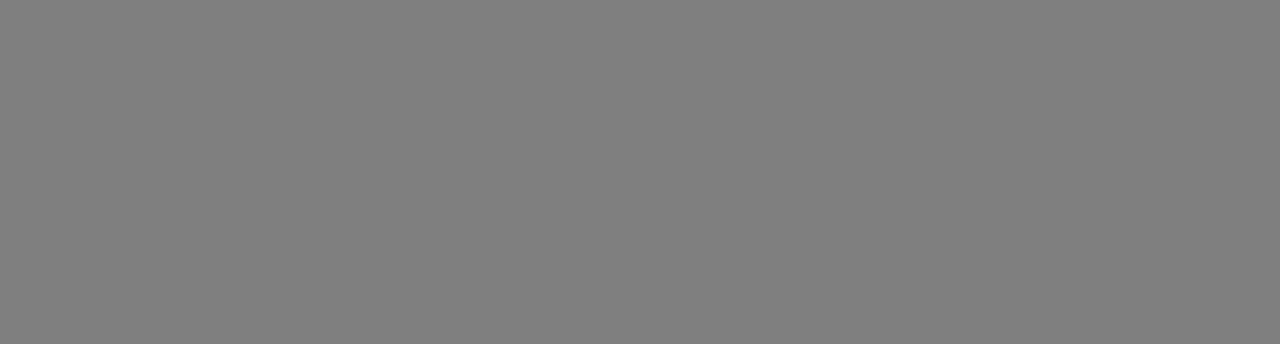
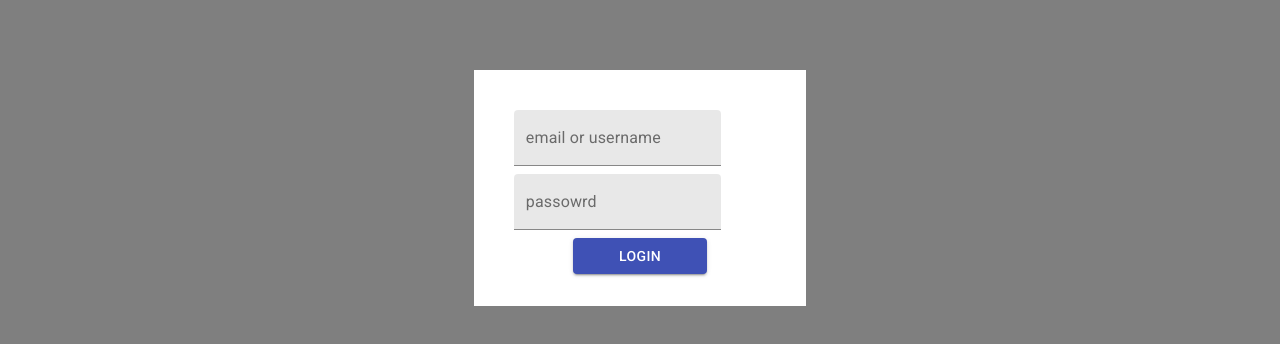
Before and after one commit to oussamaghrib/pickaboo, a React (Create React App) app in the folder frontend/: page / in a window 1280 px wide. Both pictures are taken after a click on the button "LOGIN". Shown: the part 212-556 px from the top of the page. Built offline with nearby package versions, Linux system fonts and the light colour scheme; no server answers.

Commit message:
a model shows up when clicking on login modal and you can see a hardcoded login info in the log

```diff
--- a/frontend/package.json
+++ b/frontend/package.json
@@ -8,6 +8,7 @@
     "@testing-library/jest-dom": "^5.14.1",
     "@testing-library/react": "^11.2.7",
     "@testing-library/user-event": "^12.8.3",
+    "@types/react-transition-group": "^4.4.2",
     "axios": "^0.21.1",
     "react": "^17.0.2",
     "react-dom": "^17.0.2",
--- /dev/null
+++ b/frontend/src/components/LoginForm.js
@@ -0,0 +1,39 @@
+import React from 'react';
+import {makeStyles} from '@material-ui/core/styles';
+import TextField from '@material-ui/core/TextField';
+import Button from '@material-ui/core/Button';
+
+const useStyles = makeStyles((theme) => ({
+  root: {
+    '& > *': {
+      margin: theme.spacing(1),
+      width: '25ch',
+      display: "block"
+    }
+  },
+  formStyle: {
+    backgroundColor: "white",
+    padding: '2em'
+  },
+  buttonClass: {
+    margin: "auto",
+    width: "50%",
+  }
+}));
+
+export default function LoginForm(props) {
+  const classes = useStyles();
+
+  console.log(props)
+  return (
+    <div className={classes.formStyle}>
+      <form className={classes.root} noValidate autoComplete="off" onSubmit={props.handelLogin}>
+        <TextField id="filled-basic" label="email or username" variant="filled" />
+        <TextField id="filled-basic" label="passowrd" variant="filled" type="password" />
+        <Button type="submit" className={classes.buttonClass} variant="contained" color="primary">
+          login
+        </Button>
+      </form>
+    </div>
+  );
+}
--- a/frontend/src/components/LoginModal.js
+++ b/frontend/src/components/LoginModal.js
@@ -0,0 +1,44 @@
+import React from 'react';
+import {makeStyles} from '@material-ui/core/styles';
+import Modal from '@material-ui/core/Modal';
+import Backdrop from '@material-ui/core/Backdrop';
+import Fade from '@material-ui/core/Fade';
+import LoginForm from './LoginForm'
+
+const useStyles = makeStyles((theme) => ({
+  modal: {
+    display: 'flex',
+    alignItems: 'center',
+    justifyContent: 'center',
+  },
+  paper: {
+    backgroundColor: theme.palette.background.paper,
+    border: '2px solid #000',
+    boxShadow: theme.shadows[5],
+    padding: theme.spacing(2, 4, 3),
+  },
+}));
+
+export default function LoginModal(props) {
+  const classes = useStyles();
+
+  const handelLogin = props.handelLogin
+  return (
+    <Modal
+      aria-labelledby="transition-modal-title"
+      aria-describedby="transition-modal-description"
+      className={classes.modal}
+      open={props.open}
+      onClose={props.onClose}
+      closeAfterTransition
+      BackdropComponent={Backdrop}
+      BackdropProps={{
+        timeout: 500,
+      }}
+    >
+      <Fade in={props.open}>
+        <LoginForm handelLogin={handelLogin} />
+      </Fade>
+    </Modal>
+  );
+}
--- a/frontend/src/components/NavBar.js
+++ b/frontend/src/components/NavBar.js
@@ -6,24 +6,10 @@ import Typography from '@material-ui/core/Typography';
 import Button from '@material-ui/core/Button';
 import IconButton from '@material-ui/core/IconButton';
 import MenuIcon from '@material-ui/icons/Menu';
-import Modal from '@material-ui/core/Modal';
+import LoginModal from './LoginModal'
 import loginService from '../services/login'
 
 
-function rand() {
-  return Math.round(Math.random() * 20) - 10;
-}
-
-function getModalStyle() {
-  const top = 50 + rand();
-  const left = 50 + rand();
-
-  return {
-    top: `${top}%`,
-    left: `${left}%`,
-    transform: `translate(-${top}%, -${left}%)`,
-  };
-}
 
 
 const useStyles = makeStyles((theme) => ({
@@ -36,31 +22,22 @@ const useStyles = makeStyles((theme) => ({
   title: {
     flexGrow: 1,
   },
-  paper: {
-    position: 'absolute',
-    width: 400,
-    backgroundColor: theme.palette.background.paper,
-    border: '2px solid #000',
-    boxShadow: theme.shadows[5],
-    padding: theme.spacing(2, 4, 3),
-  },
 }));
 
 export default function ButtonAppBar() {
 
-  // modal style and state
-  const [modalStyle] = React.useState(getModalStyle);
   const [open, setOpen] = React.useState(false);
 
   const classes = useStyles();
 
-  //handle the oppening and closing of the modal
   const handleOpen = () => {
     setOpen(true);
+    console.log("you opened it")
   };
 
   const handleClose = () => {
     setOpen(false);
+    console.log("you closed it")
   };
 
   const handelLogin = async (e) => {
@@ -76,12 +53,6 @@ export default function ButtonAppBar() {
     console.log(user)
   }
 
-  const body = (
-    <div>
-
-      <Modal />
-    </div>
-  );
 
   return (
     <div className={classes.root}>
@@ -99,14 +70,7 @@ export default function ButtonAppBar() {
           <Button color="inherit">Signup</Button>
         </Toolbar>
       </AppBar>
-      <Modal
-        open={open}
-        onClose={handleClose}
-        aria-labelledby="simple-modal-title"
-        aria-describedby="simple-modal-description"
-      >
-        {body}
-      </Modal>
+      <LoginModal onClose={handleClose} handelLogin={handelLogin} open={open} />
     </div>
   );
 }
```
Also changed, not shown: 1 other file (tests, documents, lock files or other folders).
